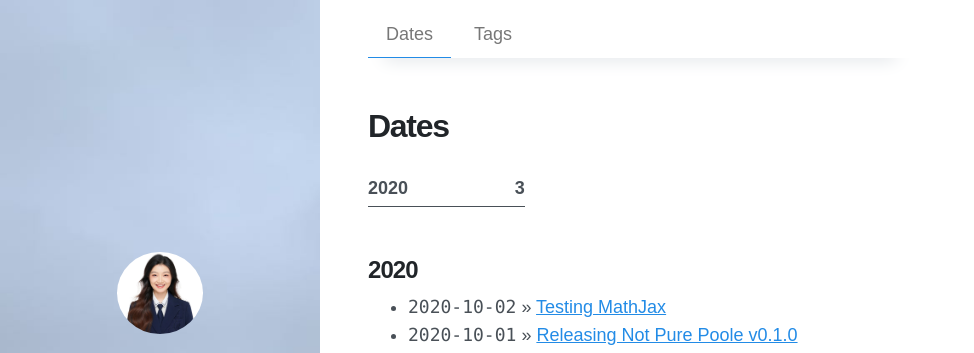
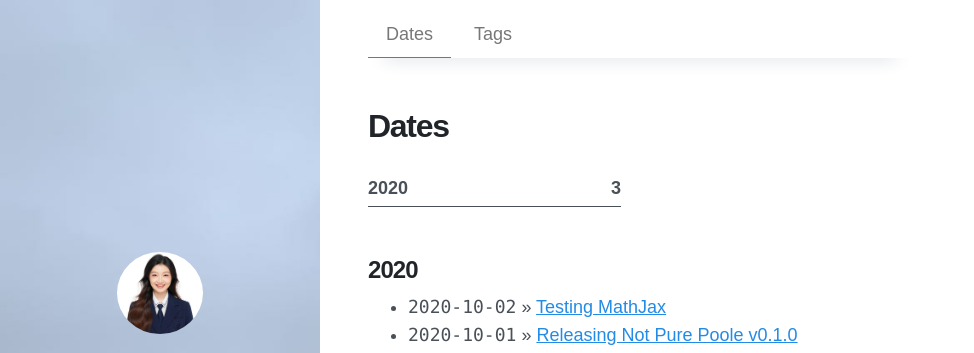
Before and after one commit to keepgoingjkg/keepgoingjkg.github.io, a Jekyll site: the page built from dates.md, in a window 1280 px wide. Shown: the top 353 px of the page, without its empty margins (0-974 px from the left). Built offline with Jekyll 4.4.1, drawn with Linux system fonts in a browser that asks for light colours; nearby versions of some CDN libraries.

Commit message:
Update _archive.scss

```diff
--- a/_sass/_archive.scss
+++ b/_sass/_archive.scss
@@ -12,7 +12,7 @@
   list-style: none;
   display: grid;
   grid-column-gap: 2em;
-  grid-template-columns: repeat(3, 1fr);
+  grid-template-columns: repeat(2, 1fr);
   margin: 0;
   padding: 0;
   font-weight: bold;
```
